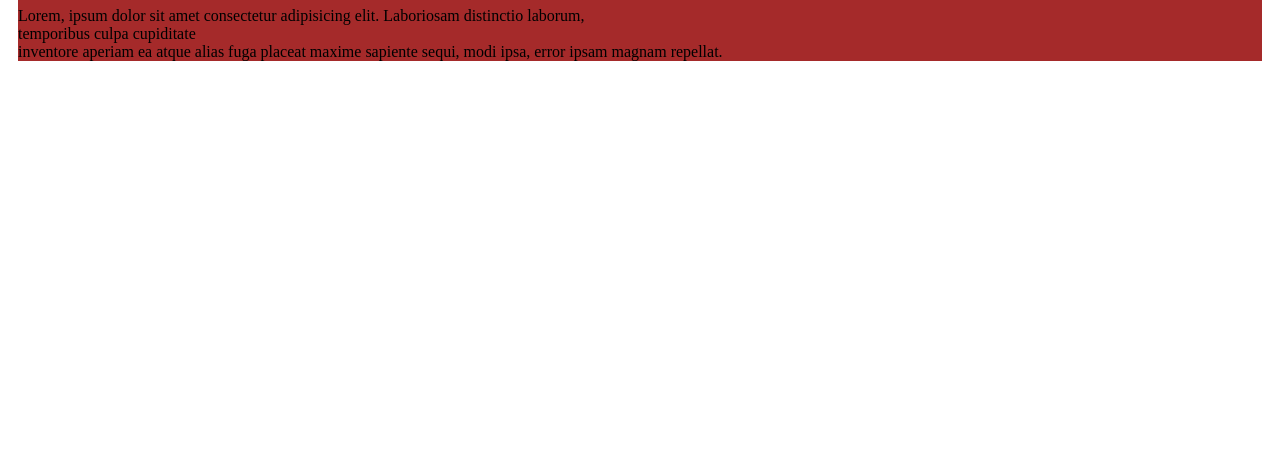
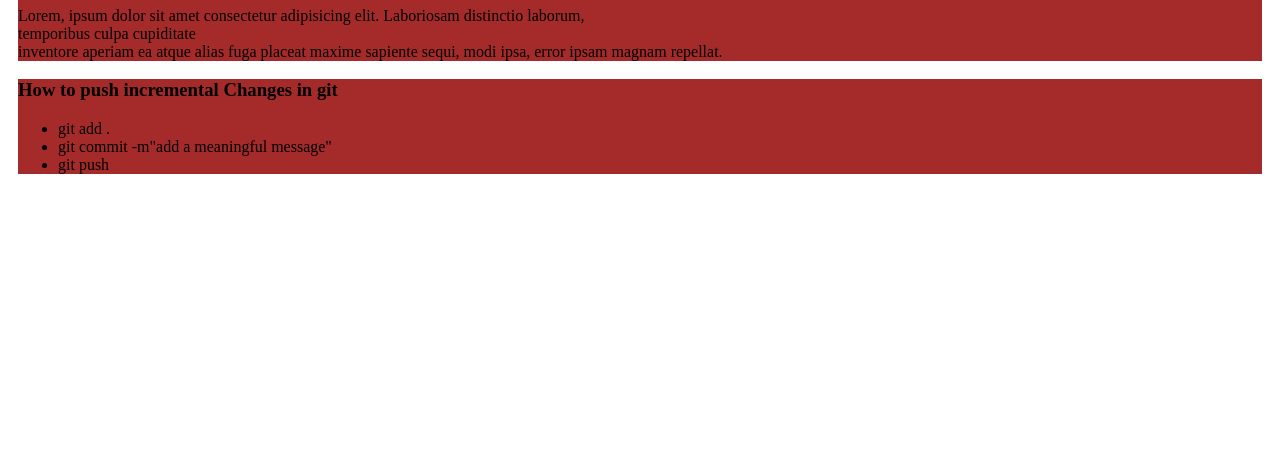
Before and after one commit to Selimuzzaman-molla/web-dev-tracking, a plain HTML site: page index.html in a window 1280 px wide. Shown: the part 341-800 px from the top of the page. Drawn offline with Linux system fonts and the light colour scheme.

Commit message:
add the list items

```diff
--- a/index.html
+++ b/index.html
@@ -25,6 +25,17 @@
 
         </p>
     </div>
+    <div>
+        <h3>How to push incremental Changes in git
+
+        </h3>
+        <ul>
+            <li>git add .</li>
+            <li>git commit -m"add a meaningful message"</li>
+            <li>git push</li>
+        </ul>
+
+    </div>
 
 </body>
 </html>
```
